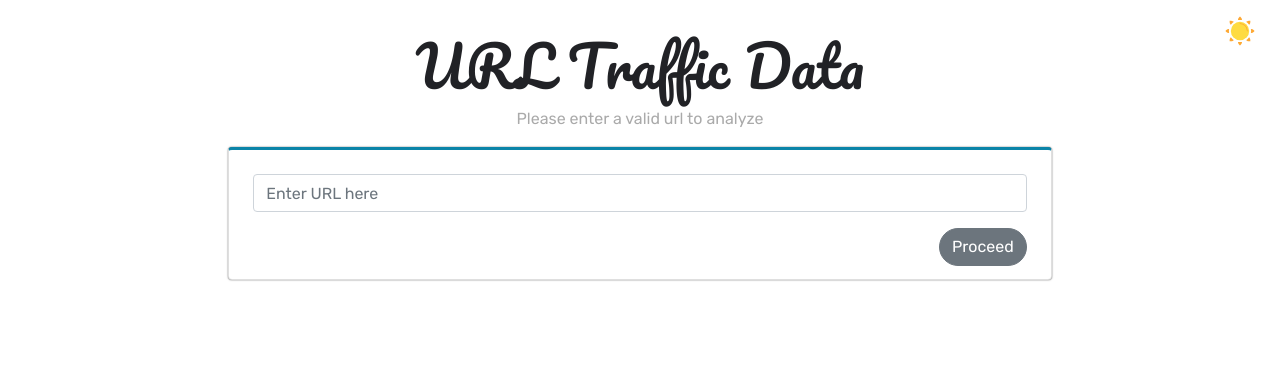
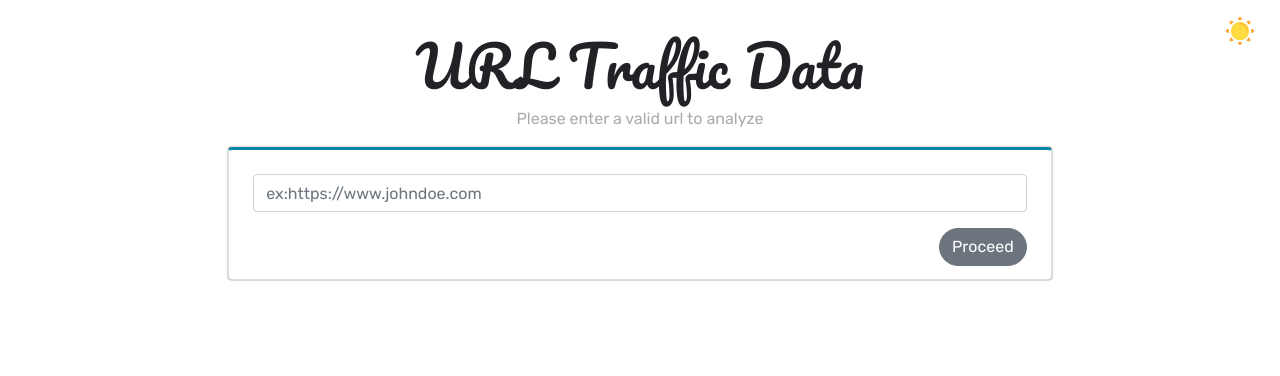
Before and after one commit to remiljw/URL-Traffic, a Django app: page / in a window 1280 px wide. Shown: the top 376 px of the page. Run offline with Django 3.2, Linux system fonts and the light colour scheme; parts of the project's set-up code (start-up, migrations or seed data) failed here and were passed over; some libraries are stand-ins or nearby versions.

Commit message:
wdited url req

```diff
--- a/templates/index.html
+++ b/templates/index.html
@@ -10,9 +10,9 @@
               {% csrf_token %}
               <div class="form-group">
                 <input
-                  type="text"
+                  type="url"
                   class="form-control"
-                  placeholder="Enter URL here"
+                  placeholder="ex:https://www.johndoe.com"
                   name="url"
                   required
                 />
```
Also changed, not shown: db.sqlite3.
